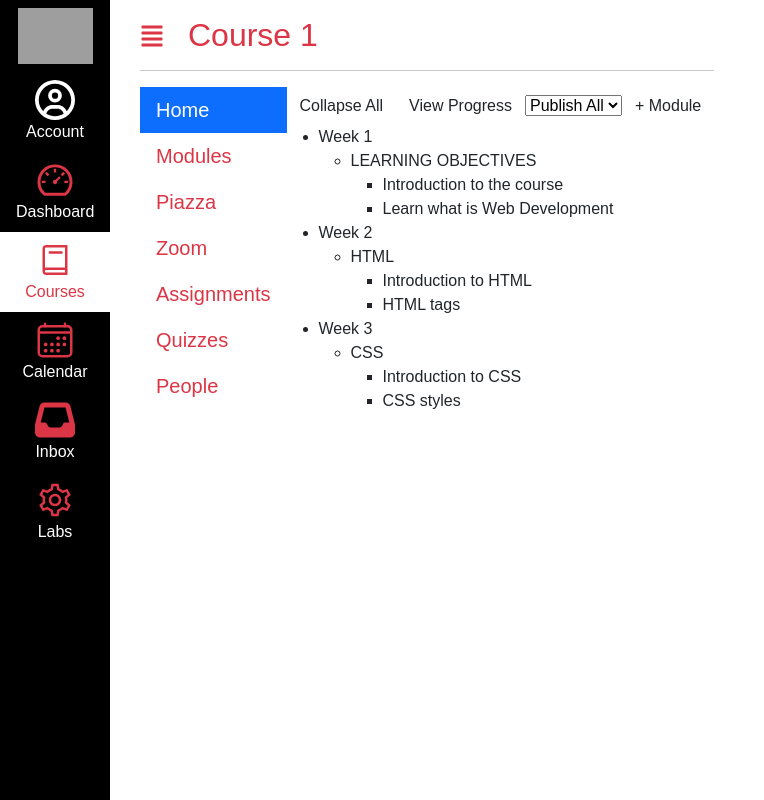
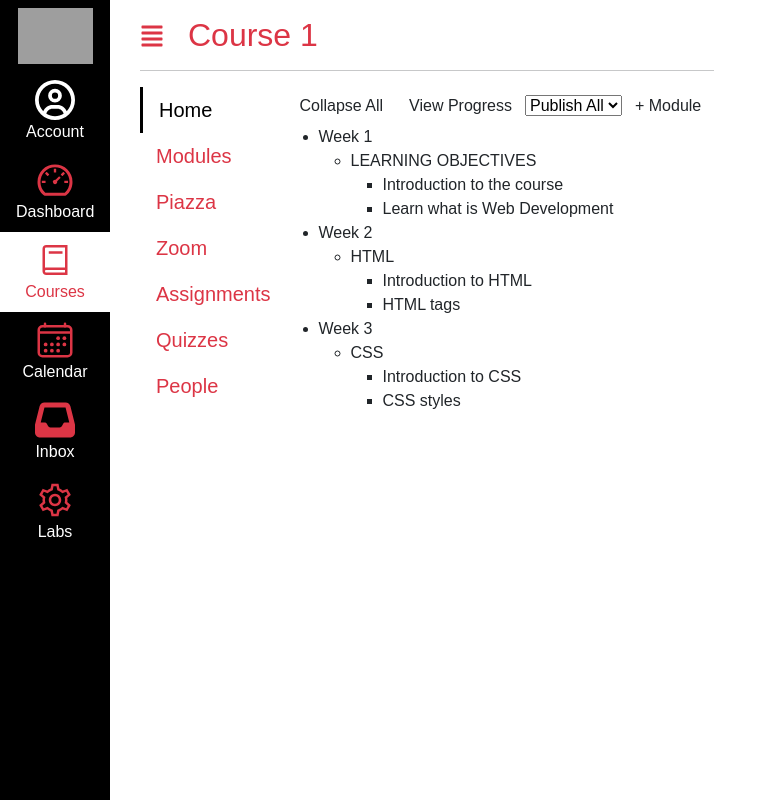
Before and after one commit to Kwon-exe/kambaz-next-js, a Next.js app: page /courses/1/modules in a window 1280 px wide. Shown: the whole page, without its empty margins (0-764 px from the left). Built offline with nearby package versions, Linux system fonts and the light colour scheme; grey boxes are pictures that could not be loaded.

Commit message:
Course Navigation Styling Complete

```diff
--- a/app/(kambaz)/style.css
+++ b/app/(kambaz)/style.css
@@ -12,3 +12,9 @@ body * {
     padding-left: 140px !important;
   }
 }
+
+.list-group.wd > .list-group-item.active {
+  color: black;
+  background-color: white;
+  border-left: 3px solid black !important;
+}
```
